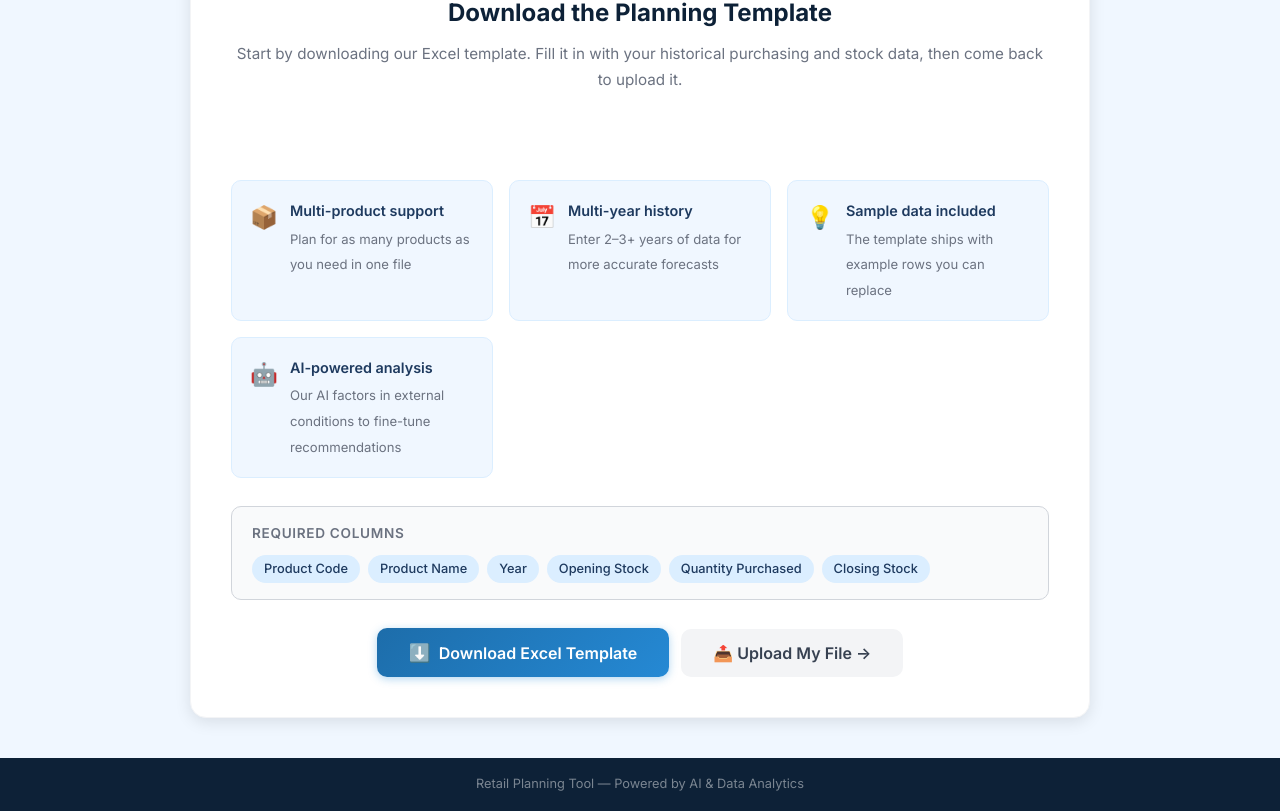
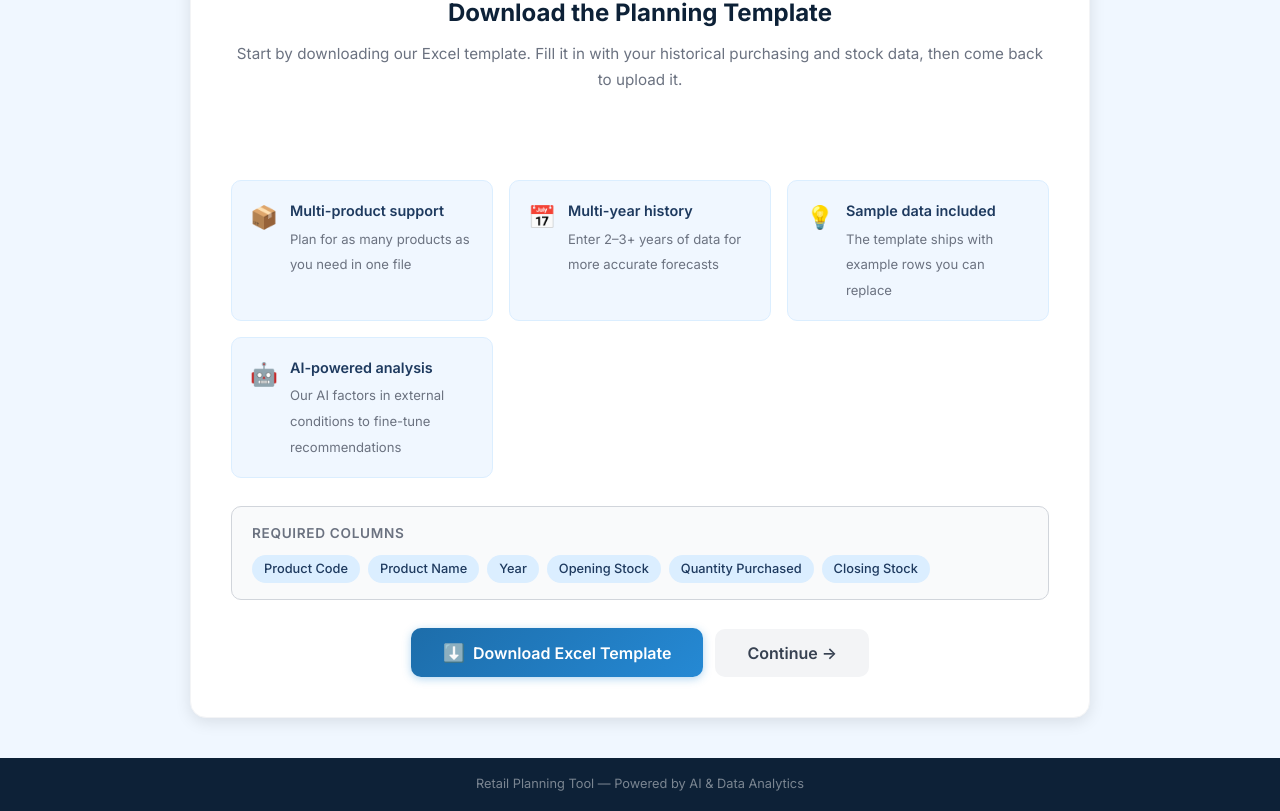
Before and after one commit to dodocuccaro/planning, a React (Vite) app in the folder frontend/: page / in a window 1280 px wide. Shown: the part 370-1181 px from the top of the page. Built offline with nearby package versions, Linux system fonts and the light colour scheme.

Commit message:
Fix front page: rename skip-like button to "Continue →"
Co-authored-by: dodocuccaro <260048957+dodocuccaro@users.noreply.github.com>

```diff
--- a/frontend/src/components/TemplateDownload.jsx
+++ b/frontend/src/components/TemplateDownload.jsx
@@ -67,7 +67,7 @@ export default function TemplateDownload({ onNext }) {
           Download Excel Template
         </button>
         <button className="btn btn-secondary btn-large" onClick={onNext}>
-          📤 Upload My File →
+          Continue →
         </button>
       </div>
     </div>
```
